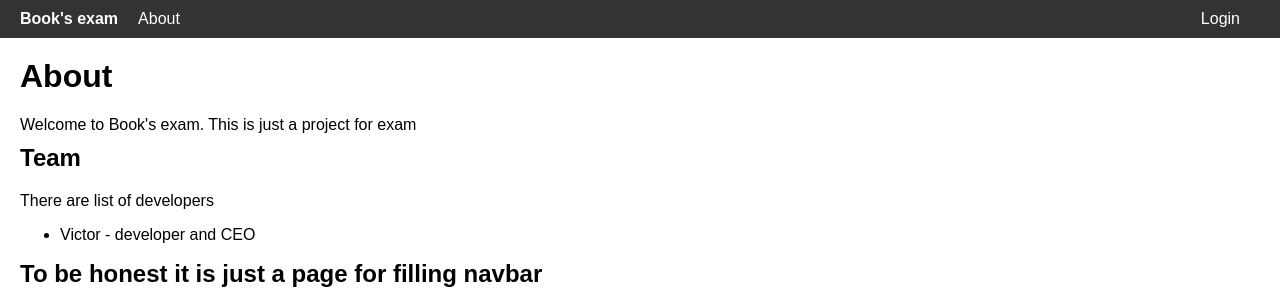
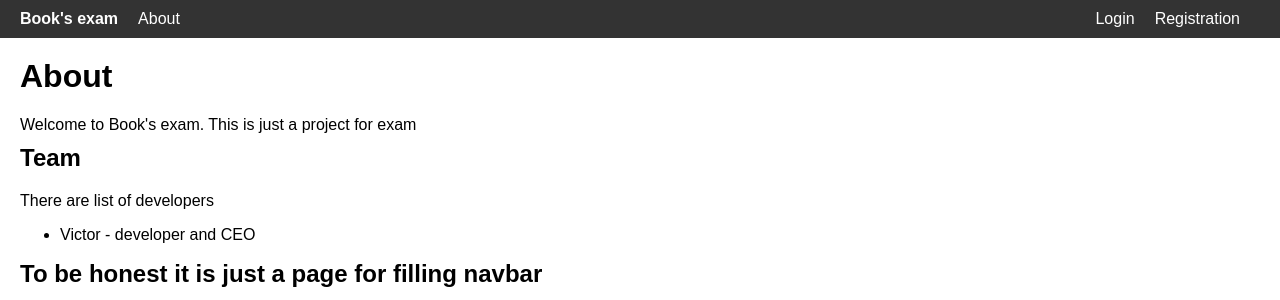
Before and after one commit to vikter13/webdev-exam-2024-ckjdwkssoxz, a Flask app: page /about in a window 1280 px wide. Shown: the top 300 px of the page. Run offline with Flask 3, Linux system fonts and the light colour scheme.

Commit message:
add users for upload

```diff
--- a/app/templates/base.html
+++ b/app/templates/base.html
@@ -22,6 +22,7 @@
                 <a class="login-button" href="{{ url_for('logout') }}">Logout</a>
             {% else %}
                 <a class="login-button" href="{{ url_for('login') }}">Login</a>
+                <a class="login-button" href="{{ url_for('register')}}">Registration</a>
             {% endif %}
         </div>
     </div>
```
Also changed, not shown: instance/site.db, 1 other file.
